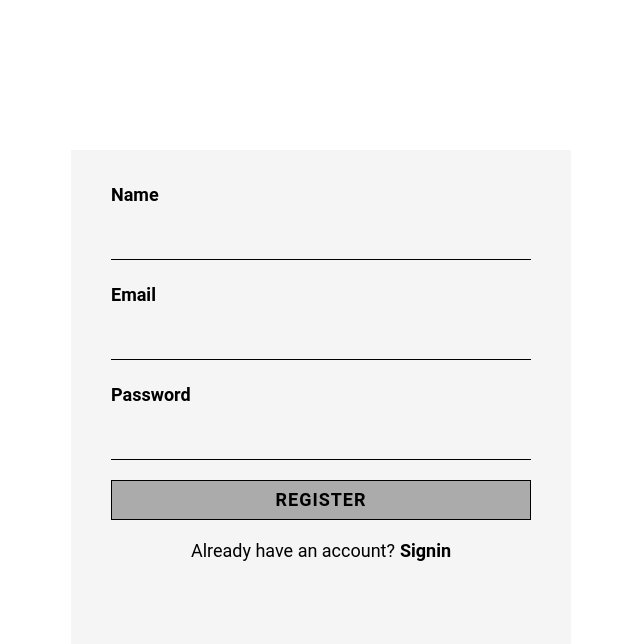
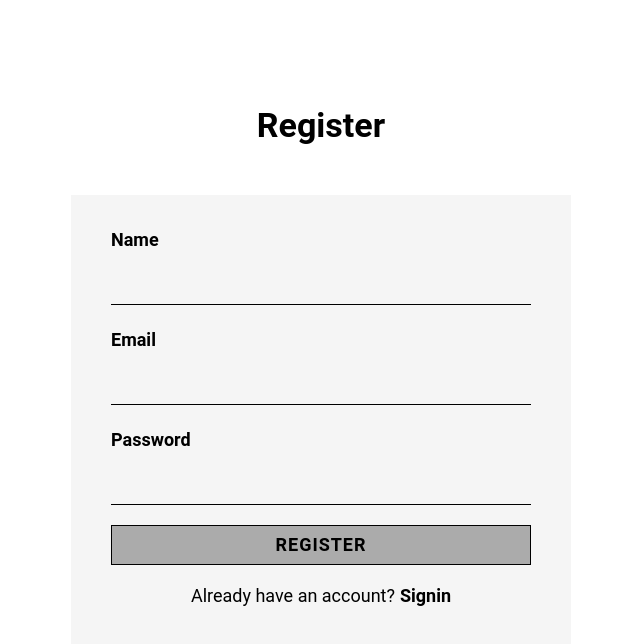
Before and after one commit to zajacHubert/crm-shop-client, a Next.js app: page /register in a window 1280 px wide. Shown: the top 644 px of the page, without its empty margins (319-959 px from the left). Built offline with nearby package versions, Linux system fonts and the light colour scheme.

Commit message:
CSC-6: Add title to register form

```diff
--- a/src/components/start/FormRegister.tsx
+++ b/src/components/start/FormRegister.tsx
@@ -15,6 +15,7 @@ import {
   StyledPErrorRegister,
   StyledPLogin,
   StyledSpanLink,
+  StyledTitleForm,
 } from './FormRegister.css';
 import {
   StyledBoxLabelError,
@@ -74,6 +75,7 @@ const FormRegister: FC = () => {
 
   return (
     <StyledBoxForm>
+      <StyledTitleForm>Register</StyledTitleForm>
       <Formik
         initialValues={initialValues}
         validationSchema={validationSchema}
```
